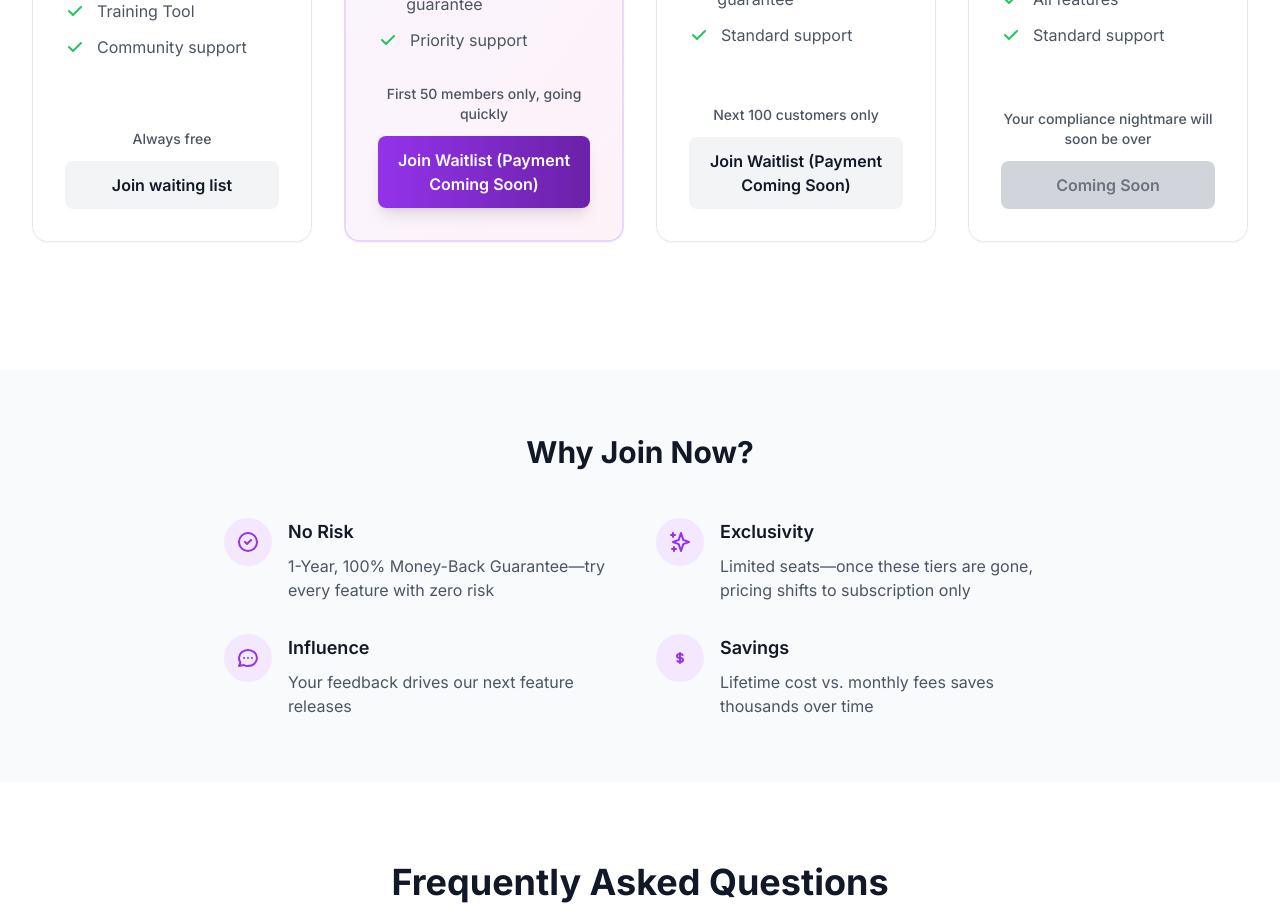
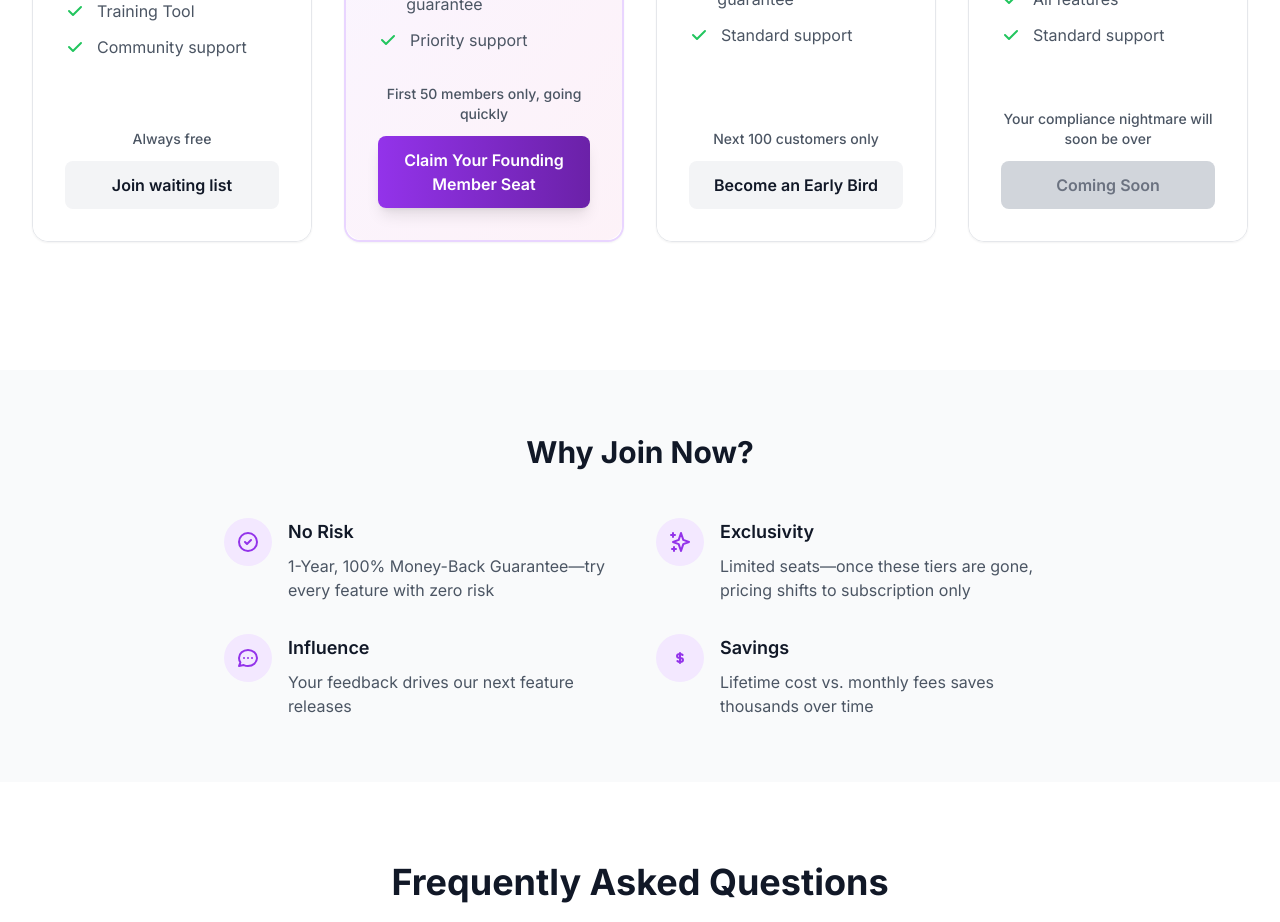
Before and after one commit to cxone75/hipaatrainer, a Next.js app in the folder frontend/: page / in a window 1280 px wide. Shown: the part 5040-5962 px from the top of the page. Built offline with nearby package versions, Linux system fonts and the light colour scheme; sample sign-in values are in the browser's storage.

Commit message:
Restored to '46f65a7ce77e5343b53267739d4da9cdc074b4be'
Replit-Restored-To: 46f65a7ce77e5343b53267739d4da9cdc074b4be

```diff
--- a/frontend/app/api/stripe/create-checkout-session/route.js
+++ b/frontend/app/api/stripe/create-checkout-session/route.js
@@ -7,14 +7,6 @@ const stripe = new Stripe(process.env.STRIPE_SECRET_KEY);
 export async function POST(request) {
   try {
     const { priceId, planName, email } = await request.json();
-
-    // Validate price ID exists
-    if (!priceId) {
-      return NextResponse.json(
-        { error: 'Price ID not configured for this plan. Please contact support.' },
-        { status: 400 }
-      );
-    }
 
     // Create Checkout Sessions from body params
     const session = await stripe.checkout.sessions.create({
--- a/frontend/app/page.tsx
+++ b/frontend/app/page.tsx
@@ -30,10 +30,9 @@ export default function LandingPage() {
   };
 
   // Stripe price IDs - replace with your actual Stripe price IDs
-  // TODO: Create products in Stripe dashboard and replace these with real price IDs
   const stripePrices = {
-    'Founding Member': null, // Replace with actual price ID from Stripe
-    'Early Bird': null, // Replace with actual price ID from Stripe
+    'Founding Member': 'price_1ABC123foundingmember', // Replace with actual price ID
+    'Early Bird': 'price_1ABC123earlybird', // Replace with actual price ID
   };
 
   const handlePlanSelection = (planName) => {
@@ -45,10 +44,6 @@ export default function LandingPage() {
     if (stripePrices[planName]) {
       setSelectedPlan(planName);
       setShowCheckoutModal(true);
-    } else {
-      // Temporarily show waitlist modal for paid plans until Stripe is configured
-      alert('Payment processing is being set up. Please join our waitlist to be notified when it\'s ready!');
-      setShowWaitlistModal(true);
     }
   };
 
@@ -672,7 +667,7 @@ export default function LandingPage() {
                 period: "lifetime",
                 popular: true,
                 features: ["Up to 50 users", "All core features", "1-year money-back guarantee", "Priority support"],
-                buttonText: "Join Waitlist (Payment Coming Soon)",
+                buttonText: "Claim Your Founding Member Seat",
                 promoText: "First 50 members only, going quickly"
               },
               {
@@ -681,7 +676,7 @@ export default function LandingPage() {
                 period: "lifetime",
                 popular: false,
                 features: ["Up to 50 users", "All core features", "1-year money-back guarantee", "Standard support"],
-                buttonText: "Join Waitlist (Payment Coming Soon)",
+                buttonText: "Become an Early Bird",
                 promoText: "Next 100 customers only"
               },
               {
```
Also changed, not shown: 2 other files (tests, documents, lock files or other folders).
